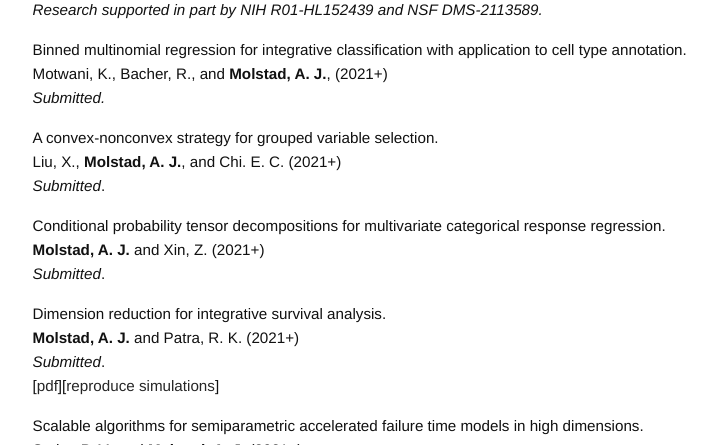
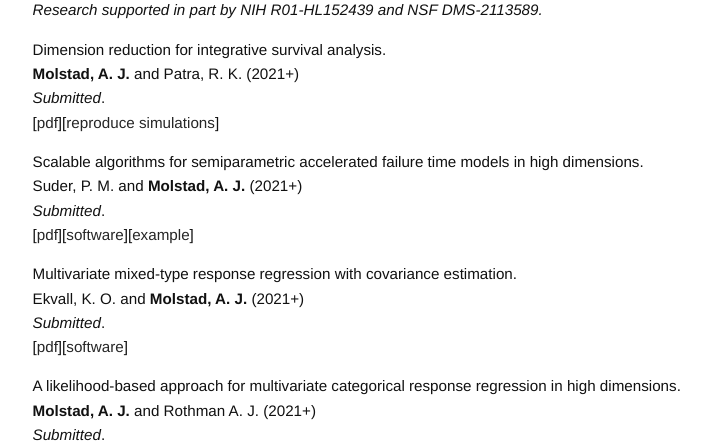
Before and after one commit to ajmolstad/ajmolstad.github.io, a Jekyll site: the page built from research.md, in a window 1280 px wide and 900 px high, cut to the strip 455-900 px from the top of the window. Shown: the whole strip, without its empty margins (275-992 px from the left). Built offline with Jekyll 4.4.1, drawn with Linux system fonts in a browser that asks for light colours.

Commit message:
Update research.md

```diff
--- a/research.md
+++ b/research.md
@@ -8,7 +8,7 @@ permalink: /research/
 
 *Research supported in part by NIH R01-HL152439 and NSF DMS-2113589.*
 
-Binned multinomial regression for integrative classification with
+<!-- Binned multinomial regression for integrative classification with
 application to cell type annotation. <br>
 Motwani, K., Bacher, R., and **Molstad, A. J.**, (2021+) <br>
 *Submitted.* <br>
@@ -21,7 +21,7 @@ Conditional probability tensor decompositions for
 multivariate categorical response regression. <br>
 **Molstad, A. J.** and Xin, Z. (2021+)<br>
 *Submitted*. <br>
-
+ -->
 Dimension reduction for integrative survival analysis. <br>
 **Molstad, A. J.** and Patra, R. K. (2021+)<br>
 *Submitted*. <br>
```
